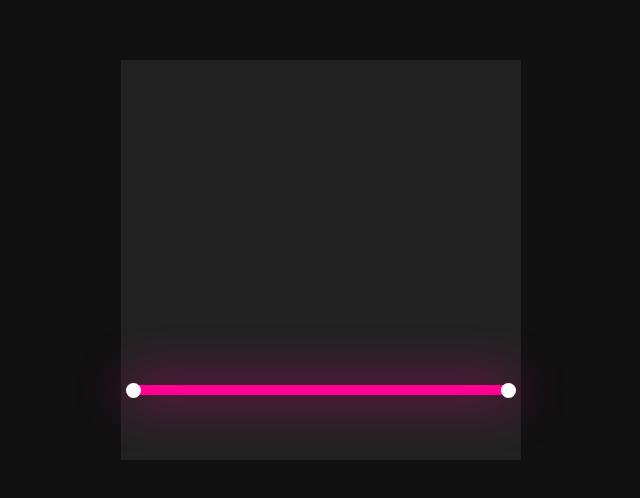
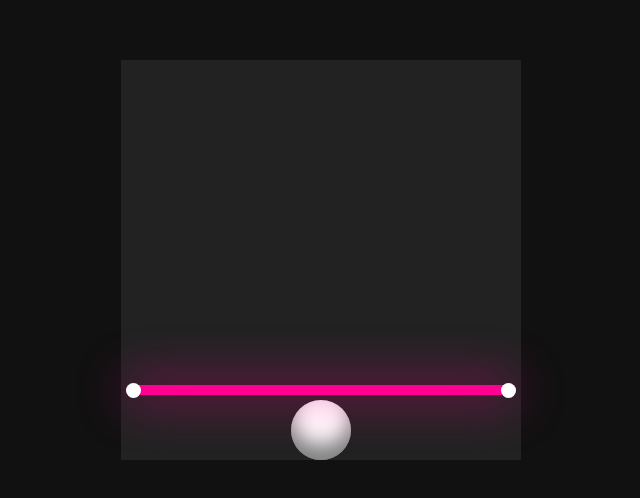
Before and after one commit to CJR85/elastic-line-animation, a plain HTML site: page index.html in a window 1280 px wide. Shown: the part 140-638 px from the top of the page, without its empty margins (319-959 px from the left). Drawn offline with Linux system fonts and the light colour scheme.

Commit message:
Style ball class

```diff
--- a/style.css
+++ b/style.css
@@ -108,3 +108,12 @@ body {
     stroke: #ff0;
   }
 }
+
+.ball {
+  position: relative;
+  width: 60px;
+  height: 60px;
+  background: #fff;
+  border-radius: 50%;
+  box-shadow: inset 0 -15px 20px rgba(0, 0, 0, 0.5);
+}
```
